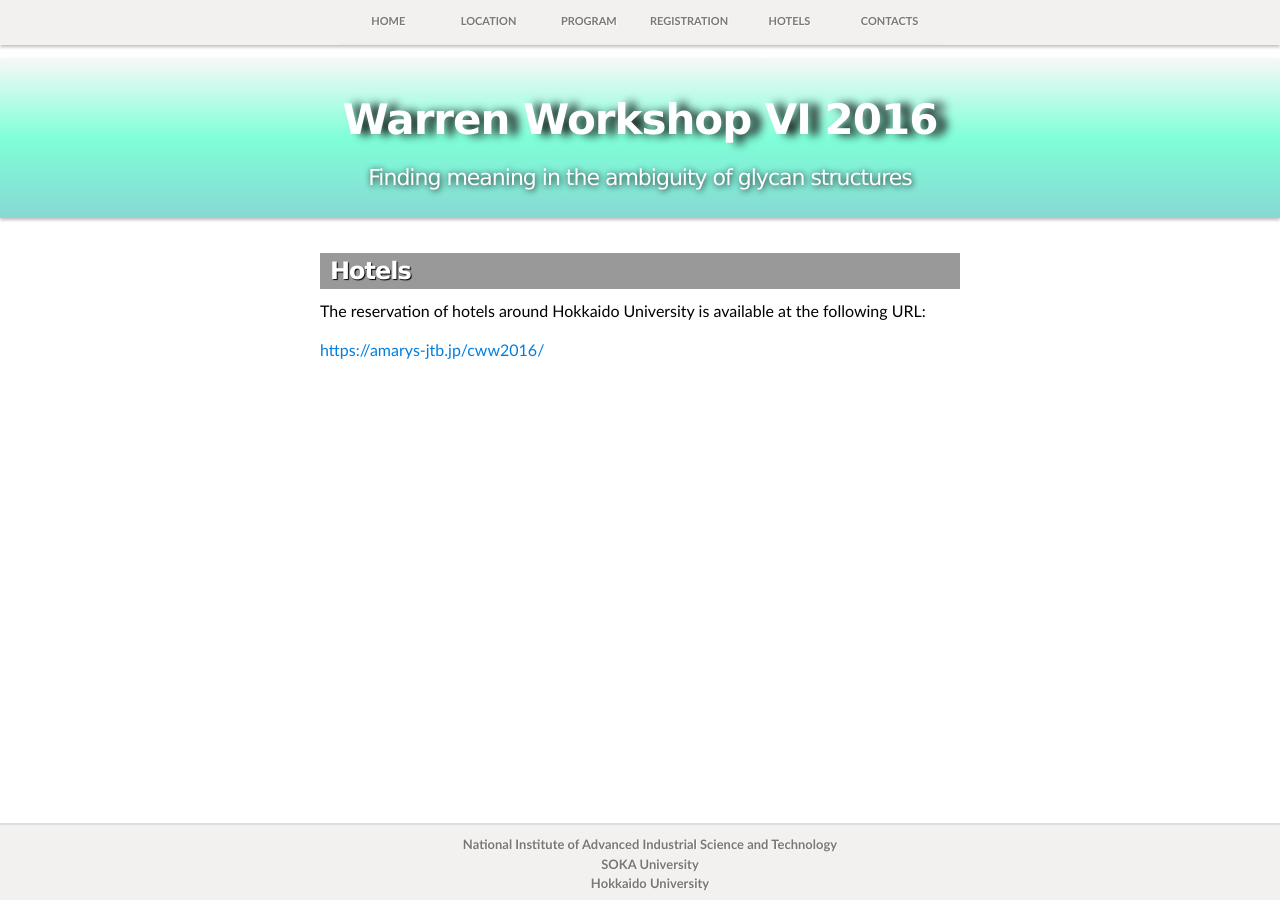
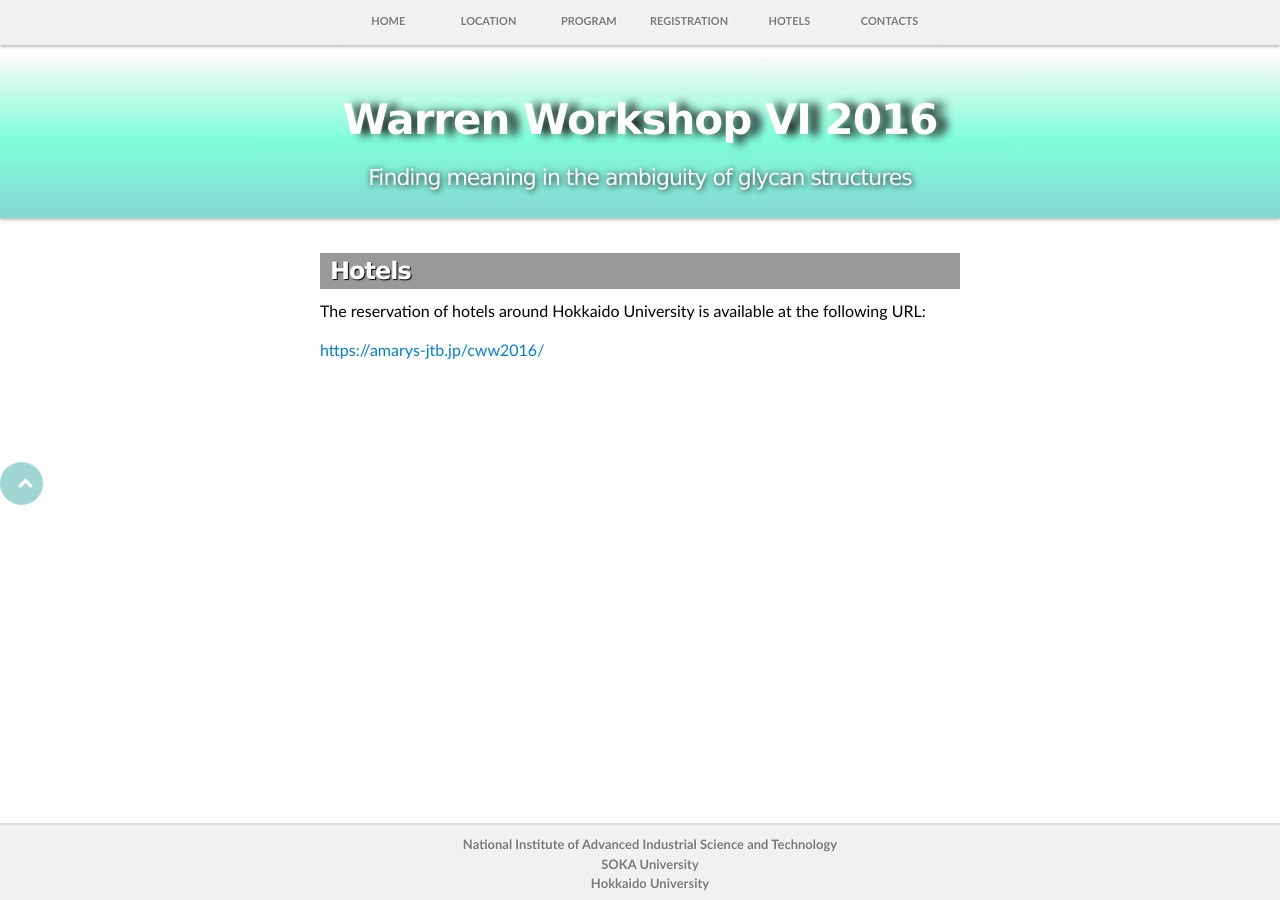
Before and after one commit to yamazakiM/test_warren2016, a Jekyll site: the page built from hotels/index.md, in a window 1280 px wide. Built offline with Jekyll 4.4.1, drawn with Linux system fonts in a browser that asks for light colours; nearby versions of some CDN libraries; library files that are not in the unit come from our copies.

Commit message:
Update footer.html

```diff
--- a/_includes/footer.html
+++ b/_includes/footer.html
@@ -1,4 +1,5 @@
  <!-- FOOTER  -->
+ <p id="pageTop"><a href="#"><i class="fa fa-chevron-up"></i></a></p>
     <div id="footer_wrap" class="outer">
       <footer class="inner">
         <ul>
@@ -8,5 +9,4 @@
         </ul>
         <p id="pageTop"><a href="#">page top</a></p>
       </footer>
-      <a href="#content_outer" class="pageTop">PageTop</a>
     </div>
```
